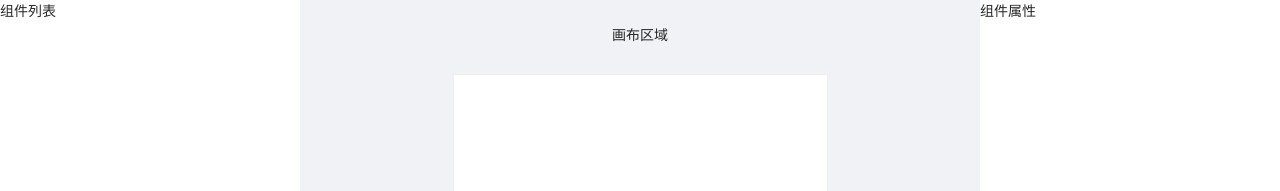
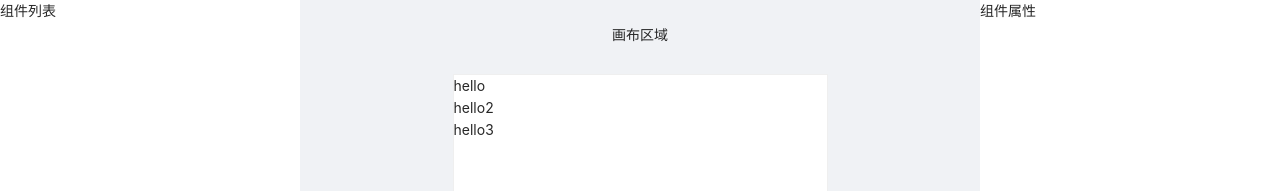
Before and after one commit to ynzy/lego-client-pc, a Vue app: page /editor in a window 1280 px wide. Shown: the top 191 px of the page. Built offline with nearby package versions, Linux system fonts and the light colour scheme.

Commit message:
feat(model:all): vuex添加editor模块

```diff
--- a/package.json
+++ b/package.json
@@ -11,12 +11,14 @@
   "dependencies": {
     "ant-design-vue": "^2.2.2",
     "core-js": "^3.6.5",
+    "uuid": "^8.3.2",
     "vue": "^3.0.0",
     "vue-router": "^4.0.0-0",
     "vuex": "^4.0.0-0"
   },
   "devDependencies": {
     "@types/jest": "^24.0.19",
+    "@types/uuid": "^8.3.1",
     "@typescript-eslint/eslint-plugin": "^4.18.0",
     "@typescript-eslint/parser": "^4.18.0",
     "@vue/cli-plugin-babel": "~4.5.0",
--- /dev/null
+++ b/src/store/editor.ts
@@ -0,0 +1,70 @@
+import { Module } from "vuex";
+import { GlobalDataProps } from "./index";
+import { v4 as uuidv4 } from "uuid";
+
+export interface EditorProps {
+  // 供中间编辑器渲染的数组
+  components: ComponentData[];
+  // 一系列和其他状态相关的信息，应该有很多
+  // 当前编辑的是哪个元素，uuid
+  currentElement: string;
+}
+export interface ComponentData {
+  // 每个元素 props 所有属性
+  // 我们上节课已经分析过了，是 css 属性和其他属性的混合体
+  // 并且我们会把这些属性完全平铺开来，其实在编辑器分析过后，你就能更感受到平铺的一个好处
+  props: { [key: string]: any };
+  // id，uuid v4 生成
+  id: string;
+  // 业务组件库名称 l-text，l-image 等等
+  name: string;
+}
+
+export const testComponents: ComponentData[] = [
+  {
+    id: uuidv4(),
+    name: "l-text",
+    props: {
+      text: "hello",
+      fontSize: "20px",
+      color: "#000000",
+      lineHeight: "1",
+      textAlign: "left",
+      fontFamily: "",
+    },
+  },
+  {
+    id: uuidv4(),
+    name: "l-text",
+    props: {
+      text: "hello2",
+      fontSize: "10px",
+      fontWeight: "bold",
+      lineHeight: "2",
+      textAlign: "left",
+      fontFamily: "",
+    },
+  },
+  {
+    id: uuidv4(),
+    name: "l-text",
+    props: {
+      text: "hello3",
+      fontSize: "15px",
+      actionType: "url",
+      url: "https://www.baidu.com",
+      lineHeight: "3",
+      textAlign: "left",
+      fontFamily: "",
+    },
+  },
+];
+
+const editor: Module<EditorProps, GlobalDataProps> = {
+  state: {
+    components: testComponents,
+    currentElement: "",
+  },
+};
+
+export default editor;
--- a/src/store/index.ts
+++ b/src/store/index.ts
@@ -1,19 +1,19 @@
 import { createStore } from "vuex";
 import templates, { TemplatesProps } from "./templates";
 import user, { UserProps } from "./user";
-// import editor, { EditorProps } from './editor'
+import editor, { EditorProps } from "./editor";
 
 export interface GlobalDataProps {
   user: UserProps;
   templates: TemplatesProps;
-  // editor: EditorProps;
+  editor: EditorProps;
 }
 
 const store = createStore<GlobalDataProps>({
   modules: {
     user,
     templates,
-    // editor
+    editor,
   },
 });
 
--- a/src/views/Editor.vue
+++ b/src/views/Editor.vue
@@ -12,7 +12,9 @@
         <a-layout-content class="preview-container">
           <p>画布区域</p>
           <div class="preview-list" id="canvas-area">
-
+            <div v-for="component in components" :key="component.id">
+              {{component.props.text}}
+            </div>
           </div>
         </a-layout-content>
       </a-layout>
@@ -28,12 +30,20 @@
   </div>
 </template>
 <script lang="ts">
-import { defineComponent } from "vue";
+import { GlobalDataProps } from "@/store";
+import { computed, defineComponent } from "vue";
+import { useStore } from "vuex";
+import { ComponentData } from "@/store/editor";
+
 export default defineComponent({
   name: "",
   props: {},
   setup() {
-    return;
+    const store = useStore<GlobalDataProps>()
+    const components = computed(()=> store.state.editor.components)
+    return {
+      components
+    }
   },
 });
 </script>
```
Also changed, not shown: 1 other file (tests, documents, lock files or other folders).
